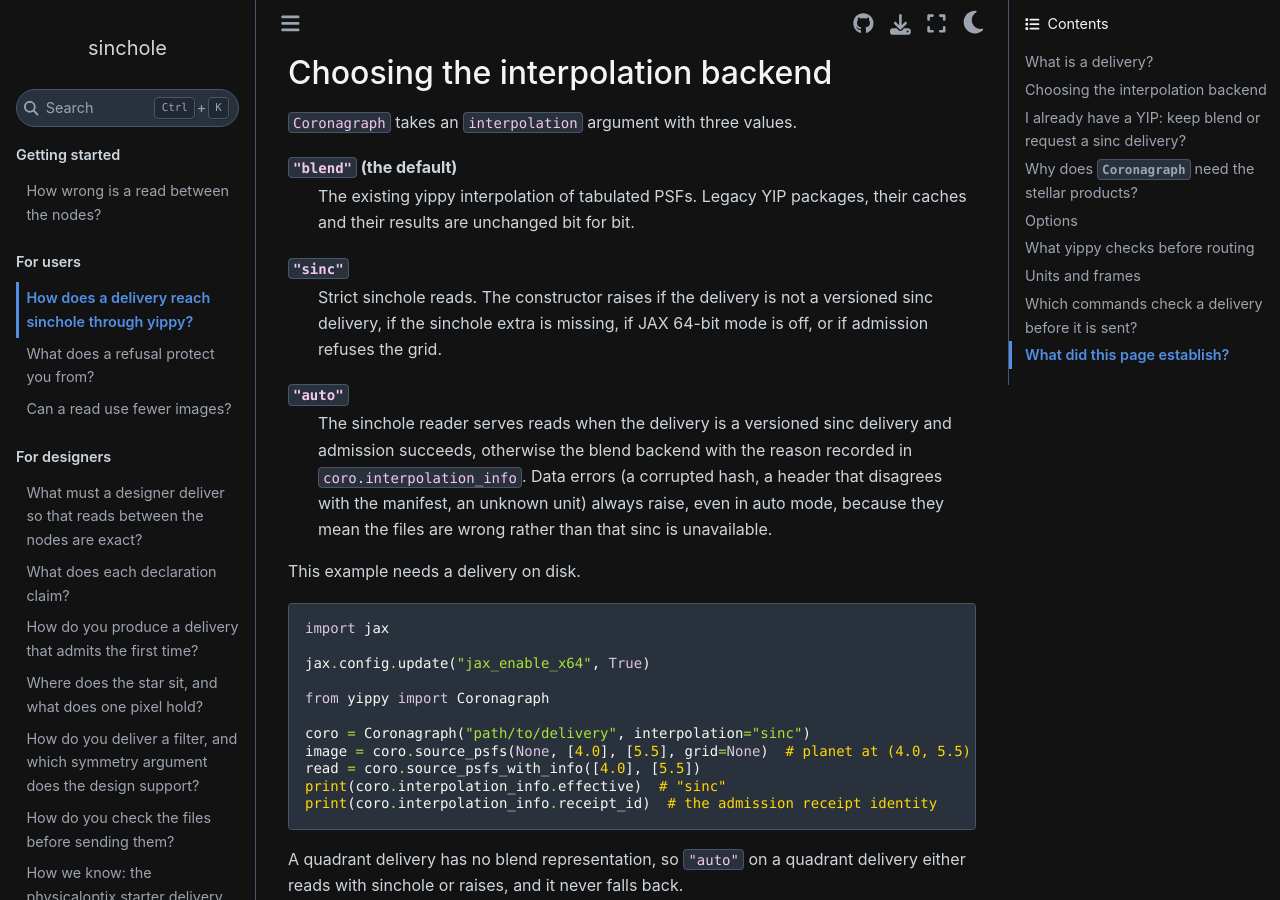
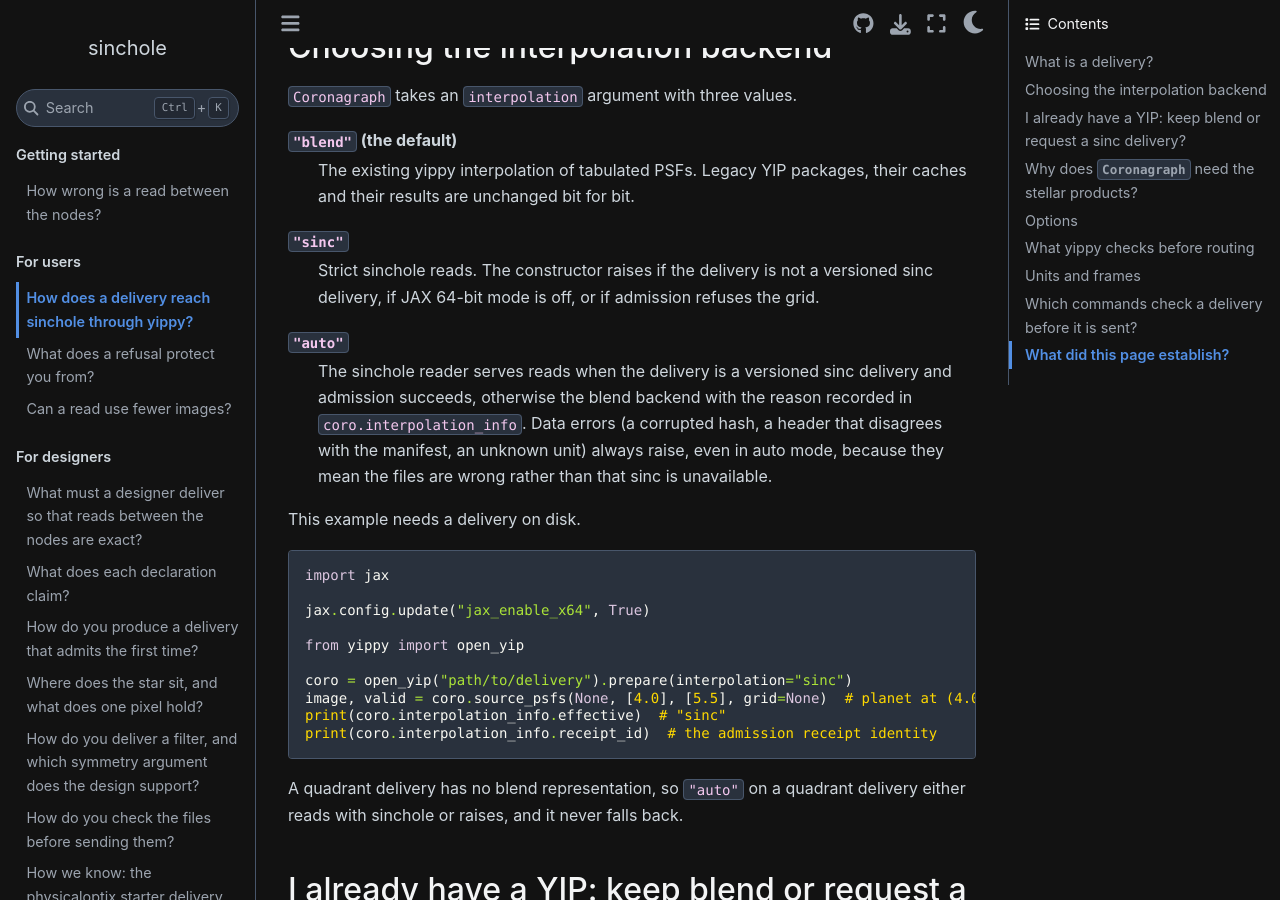
Before and after one commit to CoreySpohn/sinchole, a Sphinx documentation site: the page built from docs/practice/yippy.md, in a window 1280 px wide and 900 px high, scrolled down 2020 px. Built offline with Sphinx 7.4.7 and the Sphinx Book theme 1.1.4, drawn with Linux system fonts in a browser that asks for light colours; pages that are not in the unit, such as notebooks, are missing from menus; some of the changed text lies outside the part shown.

Commit message:
feat: prepare raster coefficients that leave unsupported source positions dark

````diff
--- a/docs/practice/yippy.md
+++ b/docs/practice/yippy.md
@@ -26,8 +26,7 @@ order, and the close fills in the answers.
 :::
 
 :::{note}
-The sinchole backend for yippy is optional and lives behind yippy's `sinc`
-extra (`pip install "yippy[sinc]"`). Enable JAX 64-bit mode before
+Installing yippy includes sinchole. Enable JAX 64-bit mode before
 constructing a `Coronagraph` with sinc reads.
 :::
 
@@ -108,7 +107,7 @@ argument, so it has no interior check images, and the starter has
 
 `"sinc"`
 : Strict sinchole reads. The constructor raises if the delivery is not a
-  versioned sinc delivery, if the sinchole extra is missing, if JAX 64-bit
+  versioned sinc delivery, if JAX 64-bit
   mode is off, or if admission refuses the grid.
 
 `"auto"`
@@ -126,11 +125,10 @@ import jax
 
 jax.config.update("jax_enable_x64", True)
 
-from yippy import Coronagraph
+from yippy import open_yip
 
-coro = Coronagraph("path/to/delivery", interpolation="sinc")
-image = coro.source_psfs(None, [4.0], [5.5], grid=None)  # planet at (4.0, 5.5) lambda0/D
-read = coro.source_psfs_with_info([4.0], [5.5])
+coro = open_yip("path/to/delivery").prepare(interpolation="sinc")
+image, valid = coro.source_psfs(None, [4.0], [5.5], grid=None)  # planet at (4.0, 5.5) lambda0/D
 print(coro.interpolation_info.effective)  # "sinc"
 print(coro.interpolation_info.receipt_id)  # the admission receipt identity
 ```
@@ -173,7 +171,7 @@ flowchart TD
     B -- "yes, and it must be checkable" --> D["Request a sinc delivery<br/>from the designer"]
     D --> E["Designer plans positions with yippy-sinc plan<br/>and propagates the complete rectangle"]
     E --> F["Designer validates with yippy-sinc validate<br/>and sends the directory"]
-    F --> G["Coronagraph(path, interpolation='sinc')"]
+    F --> G["open_yip(path).prepare(interpolation='sinc')"]
 ```
 
 A YIP cannot be promoted by editing its files. A sinc delivery needs a
@@ -186,7 +184,7 @@ the manifest key `legacy_package_path`.
 
 ## Why does `Coronagraph` need the stellar products?
 
-`Coronagraph(path, interpolation="sinc")` builds the whole coronagraph
+`open_yip(path).prepare(interpolation="sinc")` builds the whole coronagraph
 object, and the object also serves the stellar intensity and the sky
 transmission, which sinchole does not read. They come from the legacy
 products (`stellar_intens.fits` and the others of a YIP package) in
@@ -251,7 +249,7 @@ starter's served cell.
 This example needs a delivery on disk.
 
 ```python notest
-from yippy.interpolation import SincOptions
+from yippy import open_yip, SincOptions
 import sinchole as sc
 import jax.numpy as jnp
 
@@ -261,7 +259,9 @@ options = SincOptions(
         "box", "closed", jnp.array([[3.85, 5.35], [4.1, 5.65]]), jnp.zeros(2)
     ),
 )
-coro = Coronagraph("path/to/delivery", interpolation="sinc", sinc_options=options)
+coro = open_yip("path/to/delivery", product_id="mono-000").prepare(
+    interpolation="sinc", sinc_options=options
+)
 ```
 
 A caller domain may narrow the delivery's served region and never widen it.
````
Also changed, not shown: docs/index.md (+1 -2 lines), docs/practice/admission.md (+1 -1 lines), docs/practice/recipe-check-send.md (+3 -3 lines), docs/roadmap.md (+3 -4 lines), 2 other files.
